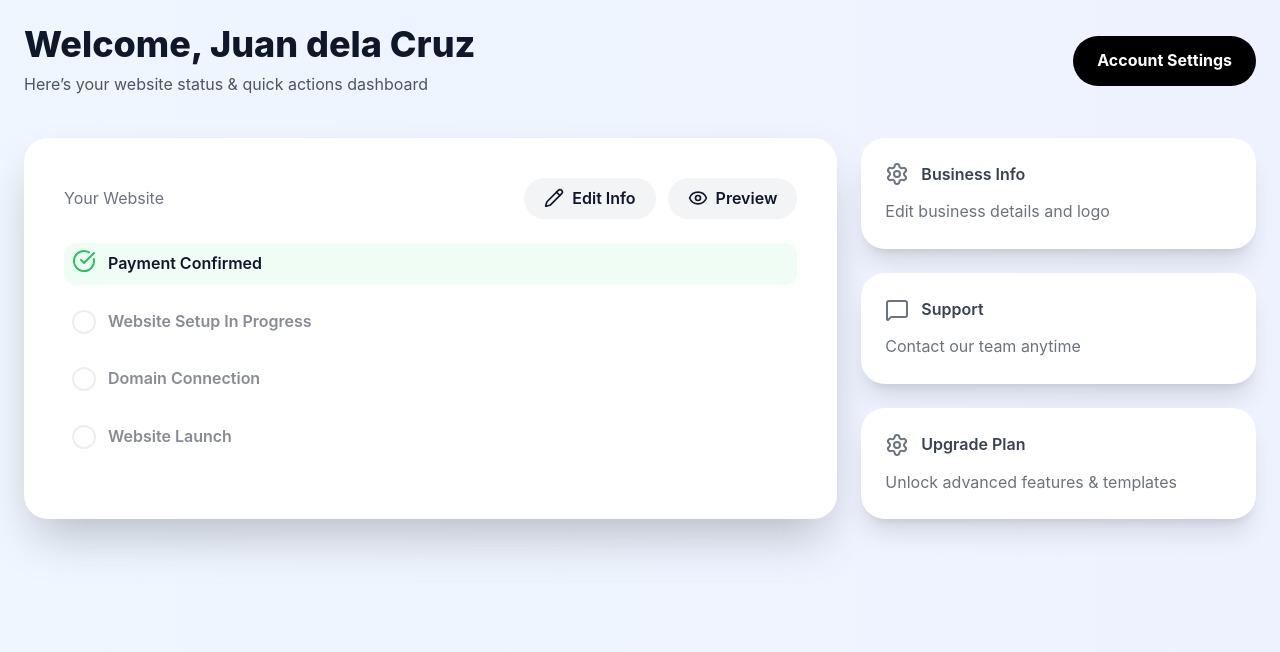
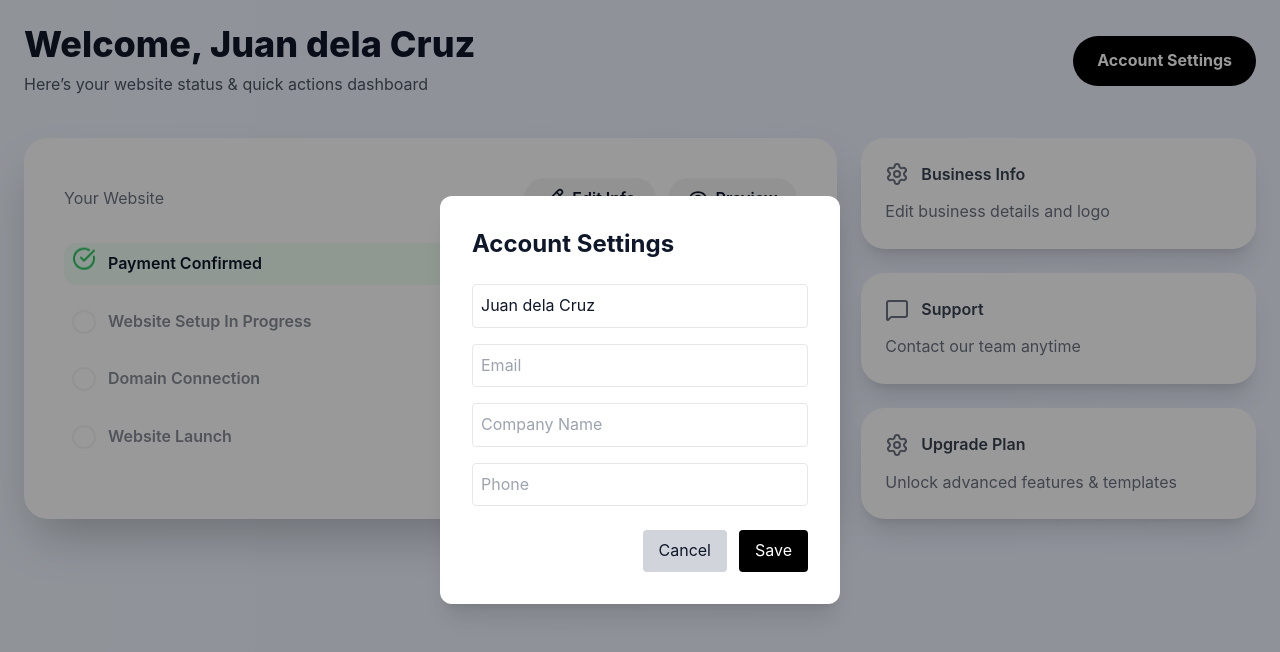
Before and after one commit to Devwezardtech/startup_devfast, a React (Create React App) app in the folder devfast/: page /project/dashboard in a window 1280 px wide. Both pictures are taken after a click on the button "Account Settings". Shown: the top 652 px of the page. Built offline with nearby package versions, Linux system fonts and the light colour scheme.

Commit message:
inhance: add some feature for the real data from client

```diff
--- a/devfast/src/page/Dashboard/dashboard.jsx
+++ b/devfast/src/page/Dashboard/dashboard.jsx
@@ -3,20 +3,22 @@ import { CheckCircle, Settings, Pencil, Eye, MessageSquare, X } from "lucide-rea
 
 export default function ClientDashboard() {
  const [client, setClient] = useState({
-    name: "Juan dela Cruz",
+  name: "",
   domain: "",
   orderTime: null,
 });
+
 const [progress, setProgress] = useState(1);
 
 useEffect(() => {
+  const savedName = localStorage.getItem("clientName");
   const savedDomain = localStorage.getItem("pendingDomain");
   const savedOrderTime = localStorage.getItem("orderTime");
 
   setClient({
-      name: "Juan dela Cruz",
+    name: savedName || "Juan dela Cruz",
     domain: savedDomain || "",
-      orderTime: savedOrderTime || null,
+    orderTime: savedOrderTime ? Number(savedOrderTime) : null,
   });
 }, []);
 
@@ -240,6 +242,60 @@ return fallbackReplies[Math.floor(Math.random() * fallbackReplies.length)];
     inputRef.current.value = "";
   };
 
+  //for the information og client
+  const [openAccountModal, setOpenAccountModal] = useState(false);
+
+const [accountData, setAccountData] = useState({
+  name: "",
+  email: "",
+  company: "",
+  phone: "",
+});
+
+const openAccountSettings = () => {
+  setAccountData({
+    name: client.name,
+    email: "",
+    company: "",
+    phone: "",
+  });
+
+  setOpenAccountModal(true);
+};
+
+const handleChange = (e) => {
+  setAccountData({
+    ...accountData,
+    [e.target.name]: e.target.value,
+  });
+};
+
+const handleSave = () => {
+
+  console.log("Saving account...");
+
+  setTimeout(() => {
+
+    const updatedClient = {
+      ...client,
+      name: accountData.name,
+    };
+
+    setClient(updatedClient);
+
+    localStorage.setItem("clientName", accountData.name);
+
+    console.log("Saved Account:", accountData);
+
+    setOpenAccountModal(false);
+
+  }, 2000); // 2 seconds delay
+
+};
+
+// for preview the website of client
+const [openPreviewModal, setOpenPreviewModal] = useState(false);
+
   return (
     <div className="min-h-screen bg-gradient-to-r from-blue-50 to-indigo-50 p-6">
       <div className="max-w-7xl mx-auto">
@@ -249,7 +305,10 @@ return fallbackReplies[Math.floor(Math.random() * fallbackReplies.length)];
             <h1 className="text-4xl font-extrabold mb-2">Welcome, {client.name} </h1>
             <p className="text-gray-600">Here’s your website status & quick actions dashboard</p>
           </div>
-          <button className="mt-4 md:mt-0 bg-black text-white px-6 py-3 rounded-full font-bold hover:scale-105 transition">
+          <button
+  onClick={openAccountSettings}
+  className="mt-4 md:mt-0 bg-black text-white px-6 py-3 rounded-full font-bold hover:scale-105 transition"
+>
   Account Settings
 </button>
         </div>
@@ -267,7 +326,10 @@ return fallbackReplies[Math.floor(Math.random() * fallbackReplies.length)];
                 <button className="flex items-center gap-2 bg-gray-100 px-5 py-2 rounded-full hover:bg-gray-200 transition font-semibold">
                   <Pencil className="w-5 h-5" /> Edit Info
                 </button>
-                <button className="flex items-center gap-2 bg-gray-100 px-5 py-2 rounded-full hover:bg-gray-200 transition font-semibold">
+                <button
+  onClick={() => setOpenPreviewModal(!openPreviewModal)}
+  className="flex items-center gap-2 bg-gray-100 px-5 py-2 rounded-full hover:bg-gray-200 transition font-semibold"
+>
   <Eye className="w-5 h-5" /> Preview
 </button>
               </div>
@@ -371,6 +433,129 @@ return fallbackReplies[Math.floor(Math.random() * fallbackReplies.length)];
     </div>
   </div>
 )}
+
+{/**
+ for the account information modal
+ */}
+ {openAccountModal && (
+  <div className="fixed inset-0 bg-black/40 flex items-center justify-center z-50">
+
+    <div className="bg-white rounded-xl p-8 w-[400px] shadow-xl">
+
+      <h2 className="text-2xl font-bold mb-6">
+        Account Settings
+      </h2>
+
+      <div className="space-y-4">
+
+        <input
+          type="text"
+          name="name"
+          placeholder="Full Name"
+          value={accountData.name}
+          onChange={handleChange}
+          className="w-full border p-2 rounded"
+        />
+
+        <input
+          type="email"
+          name="email"
+          placeholder="Email"
+          value={accountData.email}
+          onChange={handleChange}
+          className="w-full border p-2 rounded"
+        />
+
+        <input
+          type="text"
+          name="company"
+          placeholder="Company Name"
+          value={accountData.company}
+          onChange={handleChange}
+          className="w-full border p-2 rounded"
+        />
+
+        <input
+          type="text"
+          name="phone"
+          placeholder="Phone"
+          value={accountData.phone}
+          onChange={handleChange}
+          className="w-full border p-2 rounded"
+        />
+
+      </div>
+
+      <div className="flex justify-end gap-3 mt-6">
+
+        <button
+          onClick={() => setOpenAccountModal(false)}
+          className="px-4 py-2 bg-gray-300 rounded"
+        >
+          Cancel
+        </button>
+
+        <button
+          onClick={handleSave}
+          className="px-4 py-2 bg-black text-white rounded"
+        >
+          Save
+        </button>
+
+      </div>
+
+    </div>
+
+  </div>
+)}
+
+{/* Preview Modal */}
+{/* Desktop Preview Panel */}
+{openPreviewModal && (
+  <div className="hidden lg:block max-w-7xl mx-auto mt-10">
+    <div className="bg-white rounded-3xl shadow-2xl overflow-hidden">
+      <div className="flex justify-between items-center p-4 border-b">
+        <h2 className="font-bold text-lg">Website Preview</h2>
+        <button
+          onClick={() => setOpenPreviewModal(false)}
+          className="bg-black text-white px-4 py-2 rounded-full"
+        >
+          Close
+        </button>
+      </div>
+      <div className="h-[700px]">
+        <iframe
+          src="/project/urbanTee"
+          title="Website Preview"
+          className="w-full h-full border-none"
+        />
+      </div>
+    </div>
+  </div>
+)}
+
+{/* Mobile Preview Modal */}
+{openPreviewModal && (
+  <div className="lg:hidden fixed inset-0 bg-black/70 flex items-center justify-center z-50">
+    <div className="bg-white w-[95%] h-[90vh] rounded-xl overflow-hidden shadow-2xl flex flex-col">
+      <div className="flex justify-between items-center p-3 border-b">
+        <p className="font-semibold">Website Preview</p>
+        <button
+          onClick={() => setOpenPreviewModal(false)}
+          className="bg-black text-white px-3 py-1 rounded-full text-sm"
+        >
+          Close
+        </button>
+      </div>
+      <iframe
+        src="/project/urbanTee"
+        title="Website Preview"
+        className="flex-1 w-full border-none"
+      />
+    </div>
+  </div>
+)}
+
     </div>
   );
 }
--- a/devfast/src/page/sample/UrbanTee.jsx
+++ b/devfast/src/page/sample/UrbanTee.jsx
@@ -49,6 +49,9 @@ const [showCheckout, setShowCheckout] = useState(false);
 
 const [isPublishModalOpen, setIsPublishModalOpen] = useState(false);
 const [customDomain, setCustomDomain] = useState("");
+
+// for publish data
+
 
 
   const timerRef = useRef(null);
```
Lines whose indentation alone changed are shown as unchanged.
